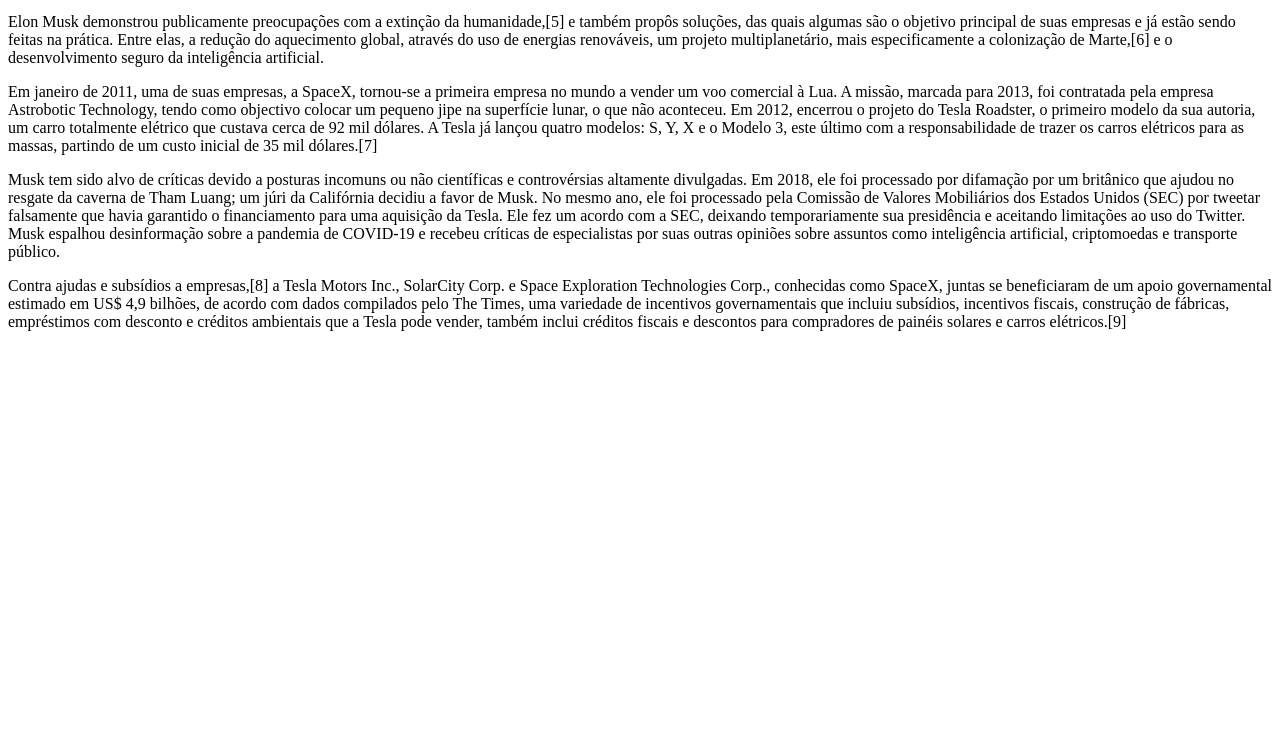
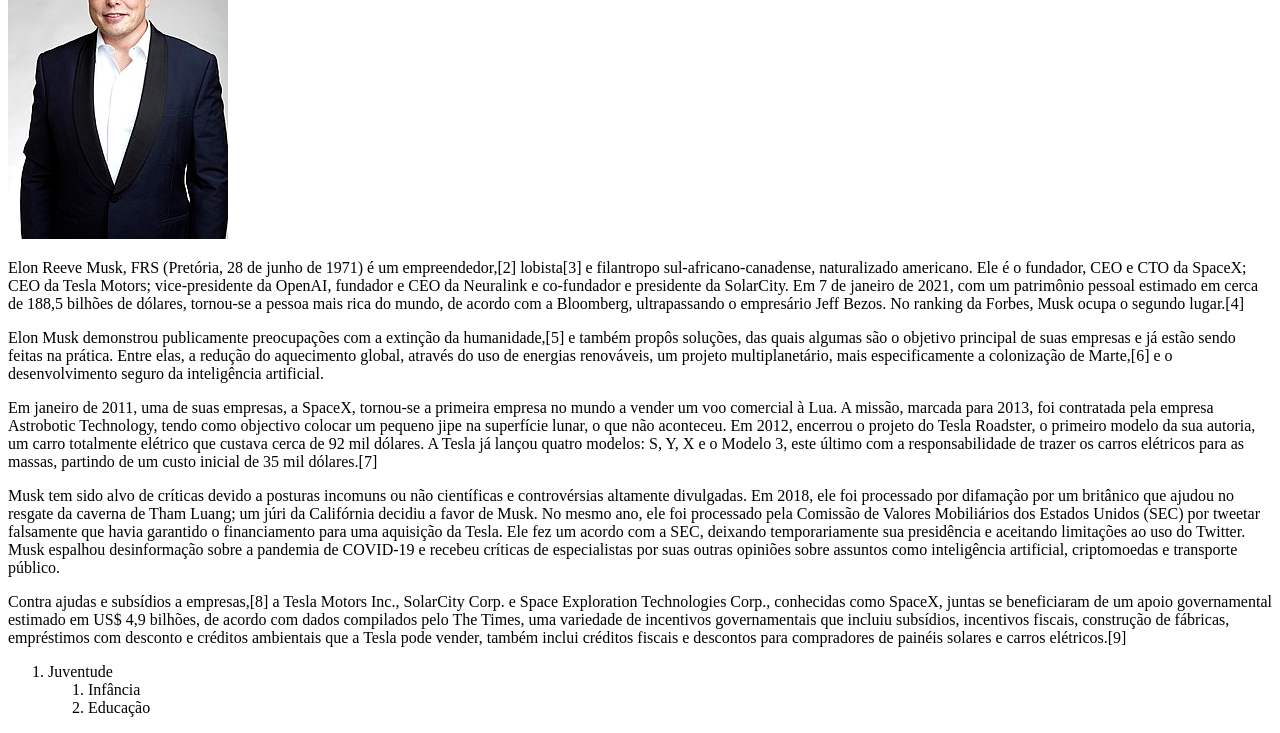
Before and after one commit to Jhon87/rep-front-t01, a plain HTML site: page index.html in a window 1280 px wide. Shown: the part 181-914 px from the top of the page. Before the commit the page ends 800 px from the top, so only its background shows below. Drawn offline with Linux system fonts and the light colour scheme.

Commit message:
subindo todos os arquivos para análise

```diff
--- a/index.html
+++ b/index.html
@@ -67,6 +67,18 @@
         </p>
     </section>
 
+    <section>
+        <ol>
+            <li>Juventude</li>
+                <ol>
+                    <li>Infância</li>
+                    <li>Educação</li>
+                </ol>
+
+        </ol>
+
+    </section>
+
     <footer>
 
     </footer>
```
Also changed, not shown: img/Elon_Musk.jpg (added).
